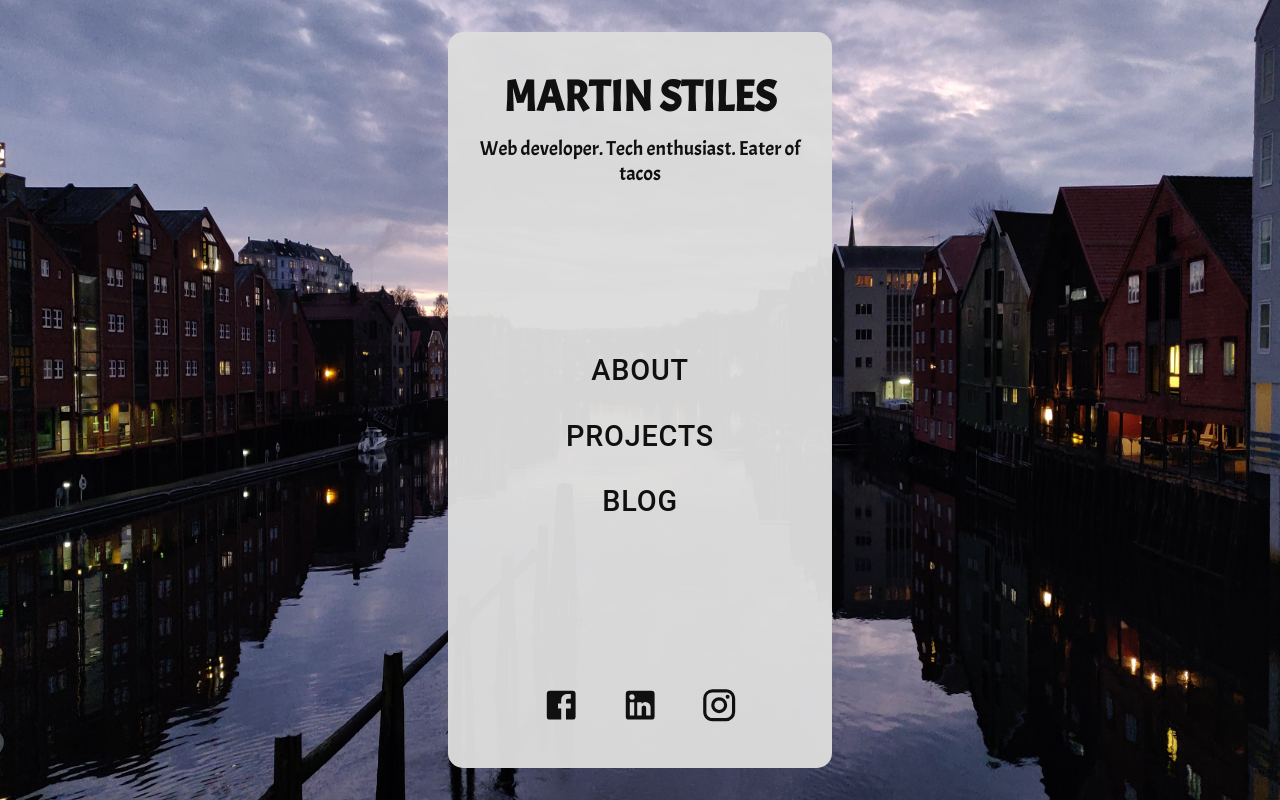
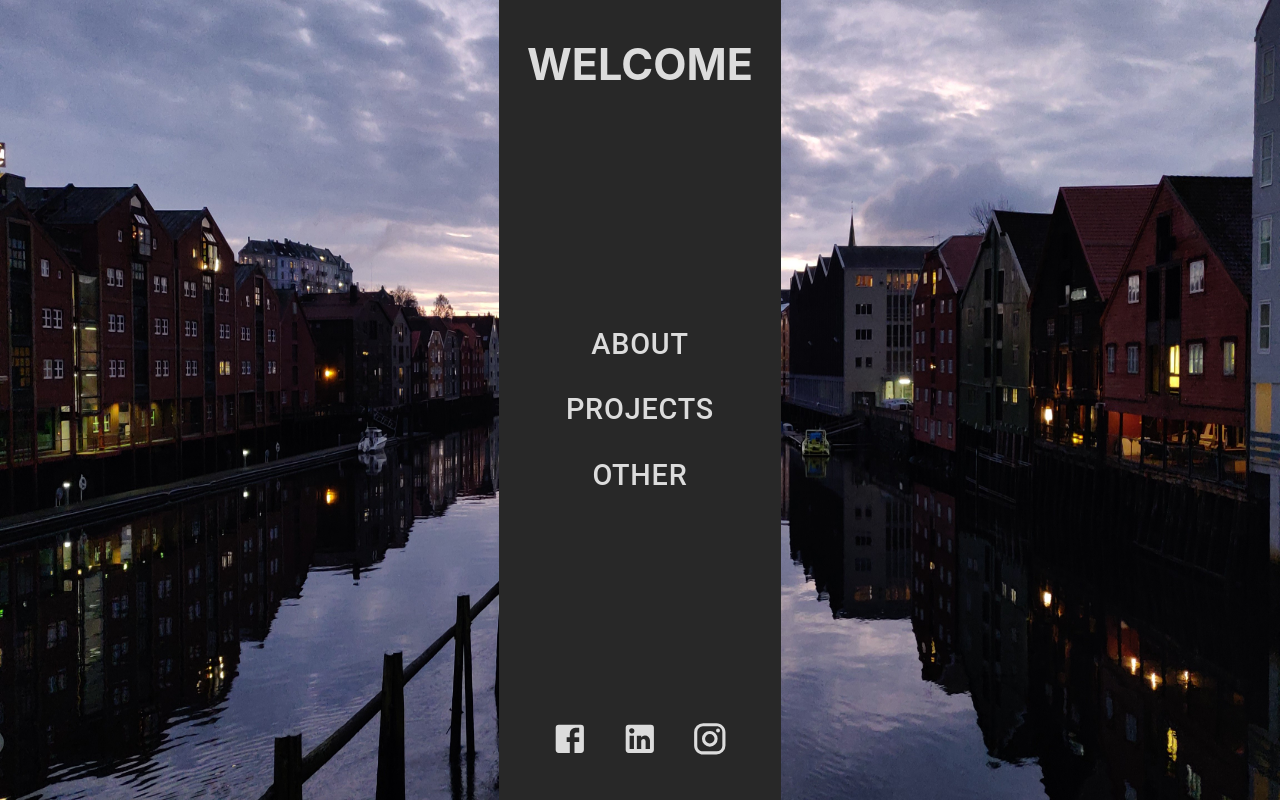
Before and after one commit to martinstiles/website-old, a React (Create React App) app: page / in a window 1280 px wide. Built offline with nearby package versions, Linux system fonts and the light colour scheme; a web font is replaced by a local one.

Commit message:
Beginning of complete redisign

```diff
--- /dev/null
+++ b/src/components/about.js
@@ -0,0 +1,47 @@
+import React from 'react'
+import useMediaQuery from '@material-ui/core/useMediaQuery';
+import '../animations/fadeIn.css'
+import TopBar from './about/topBar'
+import InfoBox from './about/infoBox'
+import Image from '../media/fb_image.jpg'
+
+const About = () => {
+	const fontColor = `rgb(${[40,40,40,1]})`
+	const smallScreen = useMediaQuery('(max-width:600px)') // Boolean that is true if screen is 600px or less
+	if (smallScreen) { console.log('JAJAJAJA')}
+
+	// Checks to see if any other pages than home has been visitet, so the page doesn't fade in when you switch pages
+	const visit = () => {
+		const visited = sessionStorage.getItem('visited') !== 'true'
+		if (visited) sessionStorage.setItem(`visited`, 'true')
+		return visited
+	}
+
+	// Make this container generic (in app.js? and have it at all times and just change width?)
+	// Evt lag en egen component for container
+	const container = {
+		position: 'fixed',
+		width: '84%',
+		top: '0%',
+		marginLeft: '16%',
+		height: '100%',
+		overflow: 'scroll',
+		bottom: '4%',
+		zIndex: 3,
+		textAlign: 'center',
+		alignItems: 'center',
+		fontWeight: 'bold',
+		color: fontColor,
+		backgroundColor: `rgb(${[220,220,220,1]})`,
+	}
+
+	// TODO: Make code reusable
+	return (
+		<div style={container} className={visit() ? 'appear' : ''}>
+			<TopBar />
+			<InfoBox />
+		</div>
+	)
+}
+
+export default About
--- /dev/null
+++ b/src/components/about/infoBox.js
@@ -0,0 +1,34 @@
+import React from 'react'
+import Image from '../../media/fb_image.jpg'
+
+const InfoBox = () => {
+  const imageStyle = {
+    width: '20%',
+    borderRadius: '50%',
+    zIndex: 3
+  }
+
+  const infoBox = {
+    position: 'fixed',
+    bottom: '0',
+    margin: '0 7vw 0 7vw',
+    width: '70vw',
+    height: '60%',
+    color: `rgb(${[220,220,220,1]})`,
+    backgroundColor: `rgb(${[40,40,40,1]})`,
+    textAlign: 'center',
+    borderRadius: '5px',
+    zIndex: 1,
+    overflow: 'visible'
+  }
+
+  return (
+    <div style={{marginTop: '8%', position: 'relative'}} >
+      <img style={imageStyle} src={Image} alt='' />
+
+
+    </div>
+  )
+}
+
+export default InfoBox
--- /dev/null
+++ b/src/components/about/topBar.js
@@ -0,0 +1,74 @@
+import React from 'react'
+import LocationOnIcon from '@material-ui/icons/LocationOn'
+import PhoneIcon from '@material-ui/icons/Phone'
+import MailIcon from '@material-ui/icons/Mail'
+
+const TopBar = () => {
+
+  const topBar = {
+    position: 'relative',
+    width: '90%',
+    margin: '3% 4% 0 4%',
+    color: `rgb(${[220,220,220,1]})`,
+    backgroundColor: `rgb(${[40,40,40,1]})`,
+    heigth: '40%',
+    padding: '10px',
+    borderRadius: '5px',
+
+    display: 'flex',
+
+  }
+  const topbarColumn = {
+    flex: '33%', maxWidth: '33%', fontSize: `calc(${0.5}em + ${0.5}vw)`, display: 'flex', textAlign: 'center' }
+
+  const textColumn = {
+    flex: '65%', maxWidth: '65%',
+    fontSize: `calc(${0.5}em + ${0.5}vw)`,
+    marginLeft: '2%',
+    display: 'flex',
+    textAlign: 'left',
+    flexDirection: 'column'
+  }
+  const textRow = {
+    flex: '50%', maxHeight: '50%', margin: '0'
+  }
+
+  const iconStyle = { width: `calc(${1}em + ${1}vw)`, height: `calc(${1}em + ${1}vw)`}
+  const iconContainter = { flex: '35%', maxWidth: '35%', textAlign: 'right' }
+
+  return (
+    <div style={topBar}>
+      <div style={topbarColumn}>
+        <div style={iconContainter} >
+          <LocationOnIcon style={iconStyle} />
+        </div>
+        <div style={textColumn} >
+          <p style={textRow}> 7068 Trondheim </p>
+          <p style={textRow}> Norway </p>
+        </div>
+      </div>
+
+      <div style={topbarColumn}>
+        <div style={iconContainter} >
+          <PhoneIcon style={iconStyle} />
+        </div>
+        <div style={textColumn} >
+          <p style={textRow}> +47 401 04 816 </p>
+          <p style={textRow}> MON - FRI </p>
+        </div>
+      </div>
+
+      <div style={topbarColumn}>
+        <div style={iconContainter} >
+          <MailIcon style={iconStyle} />
+        </div>
+        <div style={textColumn} >
+          <p style={textRow}> martin.stiles@live.no </p>
+          <p style={textRow}> 24 / 7 </p>
+        </div>
+      </div>
+    </div>
+  )
+}
+
+export default TopBar
--- a/src/components/container.js
+++ /dev/null
@@ -1,23 +0,0 @@
-import React from 'react'
-
-const Container = (props) => {
-	const container = {
-		position: 'fixed',
-		width: '78%',
-		top: '4%',
-		right: '2%',
-		marginLeft: '20%',
-		maxHeight: '92%',
-		overFlow: 'scroll',
-		bottom: '4%',
-		textAlign: 'center',
-		alignItems: 'center',
-		fontWeight: 'bold',
-		backgroundColor: `rgb(${[220,220,220,0.95]})`,
-		borderRadius: '15px'
-	}
-
-	return <div style={container}></div>
-}
-
-export default Container
--- a/src/components/navbar.js
+++ b/src/components/navbar.js
@@ -7,8 +7,6 @@ import LinkedInIcon from '@material-ui/icons/LinkedIn'
 import InstagramIcon from '@material-ui/icons/Instagram'
 import '../animations/fadeIn.css'
 
-// TODO: Sikker på at det lønner seg å bruke vw på fonts?
-// Can use useMemo here, and make it update when the global value "activePage" changes (implemented eventually)
 const Navbar = ({setPageInParent}) => {
   const [currentPage, setCurrentPage] = useState('home')
   const [isHome, setIsHome] = useState(true)
@@ -16,38 +14,37 @@ const Navbar = ({setPageInParent}) => {
     setCurrentPage(page)
     setIsHome(page === 'home')
     setPageInParent(page)
-    sessionStorage.setItem('init', 'false')
+    sessionStorage.setItem('initialMount', 'false')
   }
   // sessionStorage to decide style of components
-  if (currentPage === 'home') sessionStorage.setItem('visited', 'false')
-  const initialMount = () => {
-		return sessionStorage.getItem('init') !== 'false'
-	}
+  if (currentPage === 'home') sessionStorage.setItem('visited', 'false') // for About and Projects
+  const initialMount = () => sessionStorage.getItem('initialMount') !== 'false' // for Navbar
+  // må lage logikk for navbar bug
+  //const refreshable =
+  //sessionStorage.getItem('refreshable')
 
-  const fontColor = '#101010'
-  //const width = isHome ? '30%' : '16%'
-  //const leftMargin = isHome ? '35%' : '2%'
-  const width = isHome ? '30%' : '16%'
-  const leftMargin = isHome ? '35%' : '2%'
+  const fontColor = `rgb(${[220,220,220,1]})`
+  const width = isHome ? '22%' : '16%'
+  const leftMargin = isHome ? '39%' : '0%'
 
   // Different styles for vertical/horizontal navbar
   const verticalStyle = {
     width: width,
-    height: '92%',
+    height: '100%',
     position: 'fixed',
     zIndex: 2,
-    top: '4%',
+    top: '0%',
     left: leftMargin,
     display: 'flex',
     flexDirection: 'column',
     textAlign: 'center',
     justifyContent: 'space-between',
-    fontFamily: 'Acme, cursive',
+    //fontFamily: 'Acme, cursive',
     color: fontColor,
-    borderRadius: '15px',
-    backgroundColor: `rgb(${[220,220,220,0.97]})`,
+    backgroundColor: `rgb(${[40,40,40,1]})`,
   }
   // FOR PHONE?
+  /*
   const horizontalStyle = {
     width: '96%',
     height: '10%',
@@ -61,43 +58,34 @@ const Navbar = ({setPageInParent}) => {
     color: fontColor,
     borderRadius: '15px',
     backgroundColor: `rgb(${[220,220,220,0.95]})`,
-  }
+  } */
 
   // Header style
   const verticalHeader = {
-    fontSize: `calc(${1.5}em + ${1.5}vw)`,
+    // TODO: MAKE NAVBAR WITH FLEX OR SOMETHING: THIS MAKES THE BUTTONS MOVE BECAUSE OF THE DIFFERENCE IN SIZE
+    fontSize: currentPage === 'projects' ? `calc(${0.5}em + ${2}vw)` : `calc(${1.5}em + ${1.5}vw)`,
     fontWeight: 'bold',
     margin: '3vw 5% 3% 5%'
   }
 
-  const midFontSize = {fontSize: `calc(${1}em + ${1}vw)`, fontWeigh: 'bold'}
+  const midFontSize = {fontSize: `calc(${1}em + ${1}vw)`}
 
   // Footer style
   const footer = {marginBottom: '3vw', justifySelf: 'right'}
-  const iconStyle = {width: '3vw', height: '3vw'}
+  const iconStyle = {width: `calc(${0.5}em + ${2}vw)`, height: `calc(${0.5}em + ${2}vw)`}
 
   // TODO!: ADD BUTTONS FOR SWITCH BETWEEN LIGHT/DARK MODE
-  // <p style={midFontSize}> Web developer. Tech enthusiast. Eater of tacos.</p>
-  // initialMount() ? 'fadeIn' : (isHome ? 'moveRight' : 'moveLeft')
-  console.log(isHome)
   return (
     <div className={initialMount() ? 'fadeIn' : (isHome ? 'moveRight' : 'moveLeft')} style={verticalStyle}>
-        { isHome ?
-          <div>
-          <h1 style={verticalHeader}> MARTIN STILES </h1>
-          <p style={{fontSize: `calc(${0.7}em + ${0.7}vw)`, fontWeigh: 'cursive', margin: '0 5%'}}>
-            Web developer. Tech enthusiast. Eater of tacos
-          </p>
-          </div>
-            :
-          <h1 style={verticalHeader}> { currentPage.toUpperCase()} </h1>
+        {
+          <h1 style={verticalHeader}> { isHome ? 'WELCOME' : currentPage.toUpperCase()} </h1>
         }
 
         <ButtonGroup orientation={'vertical'} color="inherit" size='large'>
           { isHome || <Button style={midFontSize} variant='text' color='inherit' disabled={isHome} onClick={() => handleClick('home')}> Home </Button> }
           <Button style={midFontSize} variant='text' color='inherit' disabled={currentPage === 'about'} onClick={() => handleClick('about')}> About </Button>
           <Button style={midFontSize} variant='text' color='inherit' disabled={currentPage === 'projects'} onClick={() => handleClick('projects')}> projects </Button>
-          <Button style={midFontSize} variant='text' color='inherit' disabled={currentPage === 'blog'} onClick={() => handleClick('blog')}> Blog </Button>
+          <Button style={midFontSize} variant='text' color='inherit' disabled={currentPage === 'blog'} onClick={() => handleClick('blog')}> Other </Button>
         </ButtonGroup>
 
         <div style={footer}>
--- a/src/pages/about.js
+++ b/src/components/projects.js
@@ -2,11 +2,10 @@ import React from 'react'
 import useMediaQuery from '@material-ui/core/useMediaQuery';
 import '../animations/fadeIn.css'
 
-const About = () => {
-	const fontColor = '#101010'
-	const smallScreen = useMediaQuery('(max-width:600px)') // Boolean that is true if screen is 600px or less
-	if (smallScreen) { console.log('JAJAJAJA')}
+const Projects = () => {
+	const fontColor = `rgb(${[40,40,40,1]})`
 
+	// Checks to see if any other pages than home has been visitet, so the page doesn't fade in when you switch pages
 	const visit = () => {
 		const visited = sessionStorage.getItem('visited') !== 'true'
 		if (visited) sessionStorage.setItem(`visited`, 'true')
@@ -17,20 +16,23 @@ const About = () => {
 	// Evt lag en egen component for container
 	const container = {
 		position: 'fixed',
-		width: '78%',
-		top: '4%',
-		right: '2%',
-		marginLeft: '20%',
-		maxHeight: '92%',
+		width: '84%',
+		top: '0%',
+		marginLeft: '16%',
+		height: '100%',
 		overflow: 'scroll',
 		bottom: '4%',
 		zIndex: 3,
 		textAlign: 'center',
 		alignItems: 'center',
 		fontWeight: 'bold',
-		backgroundColor: `rgb(${[220,220,220,0.97]})`,
-		borderRadius: '15px'
+		backgroundColor: `rgb(${[220,220,220,1]})`,
+
+		// display: 'flex'
 	}
+	/*
+	const column = { flex: '50%', maxWidth: '50%' }
+	*/
 
 	// TODO: Make code reusable
 	return (
@@ -49,4 +51,4 @@ const About = () => {
 	)
 }
 
-export default About
+export default Projects
--- a/src/pages/home.js
+++ /dev/null
@@ -1,41 +0,0 @@
-import React from 'react'
-import '../animations/fadeIn.css'
-
-// height 50% ??
-const Home = () => {
-	const fontColor = '#101010'
-	const outerContainer = {
-		width: '100%',
-		height: '100%',
-		textAlign: 'center',
-		alignItems: 'center'
-	}
-	// Make this container generic (in app.js? and have it at all times and just change width?)
-	const container = {
-		position: 'absolute',
-		width: '50%',
-		height: '40%',
-		top: '30%',
-		marginLeft: '34%',
-		zIndex: 3,
-		textAlign: 'center',
-		fontWeight: 'bold',
-		backgroundColor: `rgb(${[220,220,220,0.97]})`,
-		borderRadius: '15px',
-
-		display: 'flex',
-		flexDirection: 'column',
-	}
-
-	const headerStyle = {fontSize: '5em', color: fontColor, margin: '5% 3% 0 3%'}
-	const infoStyle = {fontSize: '2em', color: fontColor, margin: '9% 3% 5% 3%'}
-
-	return (
-		<div style={container} className={'fadeIn'}>
-			<h1 style={headerStyle}> MARTIN STILES </h1>
-			<p style={infoStyle}> Web developer. Tech enthusiast. Eater of tacos.</p>
-		</div>
-	)
-}
-
-export default Home
--- a/src/pages/projects.js
+++ /dev/null
@@ -1,43 +0,0 @@
-import React from 'react'
-import Container from '../components/container'
-
-export const Projects = () => {
-  const fontColor = '#101010'
-
-  // Make this container generic (in app.js? and have it at all times and just change width?)
-	// Evt lag en egen component for container
-	const container = {
-		position: 'fixed',
-		width: '78%',
-		top: '4%',
-		right: '2%',
-		marginLeft: '20%',
-		maxHeight: '92%',
-		overFlow: 'scroll',
-		bottom: '4%',
-		zIndex: 3,
-		textAlign: 'center',
-		alignItems: 'center',
-		fontWeight: 'bold',
-		backgroundColor: `rgb(${[220,220,220,0.97]})`,
-		borderRadius: '15px'
-	}
-
-	// TODO: Make code reusable
-	return (
-		<div style={container}>
-			<h1 style={{fontSize: `calc(${2}em + ${2}vw)`, color: fontColor, opacity: 1}}> About </h1>
-			<p style={{fontSize: `calc(${1}em + ${1}vw)`, color: fontColor, margin: '4vw 2vw'}}> Web developer. Tech enthusiast. Eater of tacos.</p>
-			<p style={{fontSize: `calc(${1}em + ${1}vw)`, color: fontColor, margin: '4vw 2vw'}}> Web developer. Tech enthusiast. Eater of tacos.</p>
-			<p style={{fontSize: `calc(${1}em + ${1}vw)`, color: fontColor, margin: '4vw 2vw'}}> Web developer. Tech enthusiast. Eater of tacos.</p>
-			<p style={{fontSize: `calc(${1}em + ${1}vw)`, color: fontColor, margin: '4vw 2vw'}}> Web developer. Tech enthusiast. Eater of tacos.</p>
-			<p style={{fontSize: `calc(${1}em + ${1}vw)`, color: fontColor, margin: '4vw 2vw'}}> Web developer. Tech enthusiast. Eater of tacos.</p>
-			<p style={{fontSize: `calc(${1}em + ${1}vw)`, color: fontColor, margin: '4vw 2vw'}}> Web developer. Tech enthusiast. Eater of tacos.</p>
-			<p style={{fontSize: `calc(${1}em + ${1}vw)`, color: fontColor, margin: '4vw 2vw'}}> Web developer. Tech enthusiast. Eater of tacos.</p>
-			<p style={{fontSize: `calc(${1}em + ${1}vw)`, color: fontColor, margin: '4vw 2vw'}}> Web developer. Tech enthusiast. Eater of tacos.</p>
-			<p style={{fontSize: `calc(${1}em + ${1}vw)`, color: fontColor, margin: '4vw 2vw'}}> Web developer. Tech enthusiast. Eater of tacos.</p>
-		</div>
-	)
-}
-
-export default Projects
```
Also changed, not shown: src/App.js (+3 -4 lines), src/animations/fadeIn.css (+10 -5 lines), src/media/fb_image.jpg (added).
